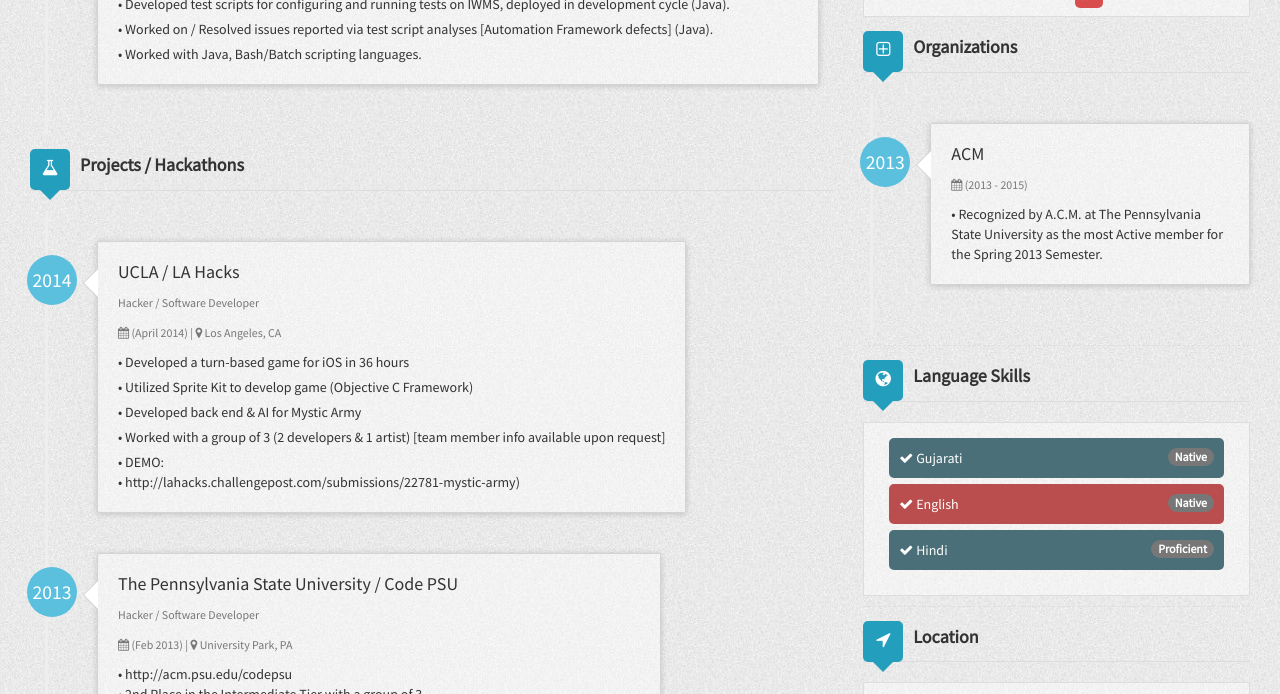
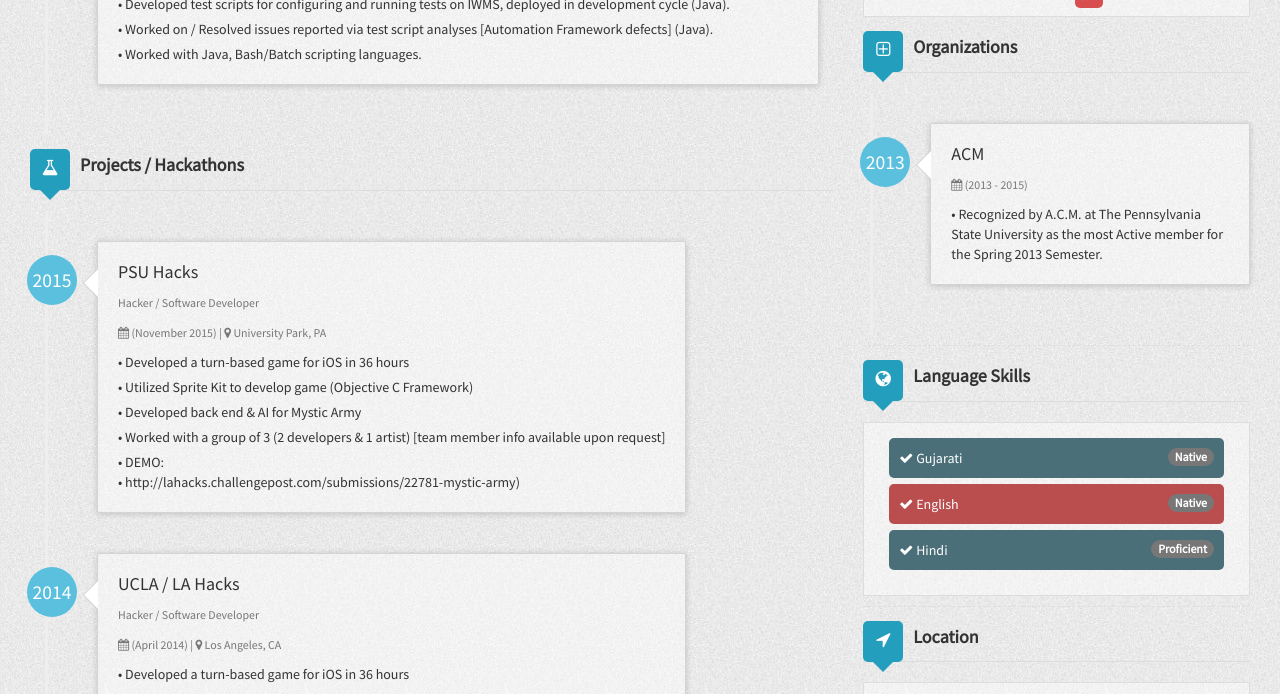
Before and after one commit to rainmaker490/rainmaker490.github.io, a Jekyll site: the page built from index.html, in a window 1280 px wide and 900 px high, scrolled down 1237 px, cut to the strip 0-694 px from the top of the window. Built offline with Jekyll 4.4.1, drawn with Linux system fonts in a browser that asks for light colours.

Commit message:
HackPSU experience
Add HackPSU Hackathon experience

-need to update description

```diff
--- a/_config.yml
+++ b/_config.yml
@@ -83,6 +83,24 @@
           caption: '• Worked with Java, Bash/Batch scripting languages.'
   projects:
     - project1:
+      company: PSU Hacks
+      location: University Park, PA
+      title: Hacker / Software Developer
+      started: 2015
+      duration: (November 2015)
+      description:
+        - description1:
+          caption: '• Developed a turn-based game for iOS in 36 hours'
+        - description2:
+          caption: '• Utilized Sprite Kit to develop game (Objective C Framework)'
+        - description3:
+          caption: '• Developed back end & AI for Mystic Army'
+        - description4:
+          caption: '• Worked with a group of 3 (2 developers & 1 artist) [team member info available upon request]'
+        - description5:
+          caption: '• DEMO:'
+          link: 'http://lahacks.challengepost.com/submissions/22781-mystic-army)'
+    - project2:
       company: UCLA / LA Hacks
       location: Los Angeles, CA
       title: Hacker / Software Developer
@@ -100,7 +118,7 @@
         - description5:
           caption: '• DEMO:'
           link: 'http://lahacks.challengepost.com/submissions/22781-mystic-army)'
-    - project2:
+    - project3:
       company: The Pennsylvania State University / Code PSU
       location: University Park, PA
       title: Hacker / Software Developer
```
Also changed, not shown: 3 other files.
